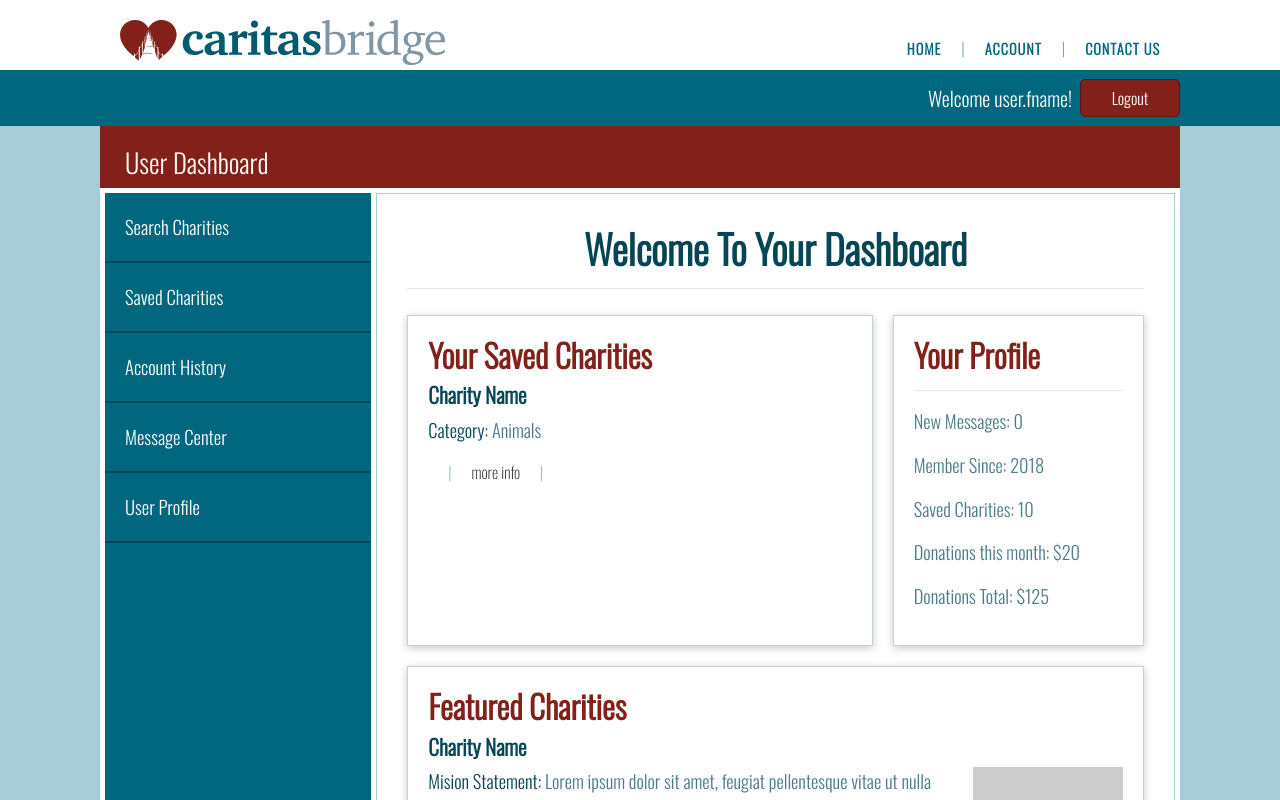
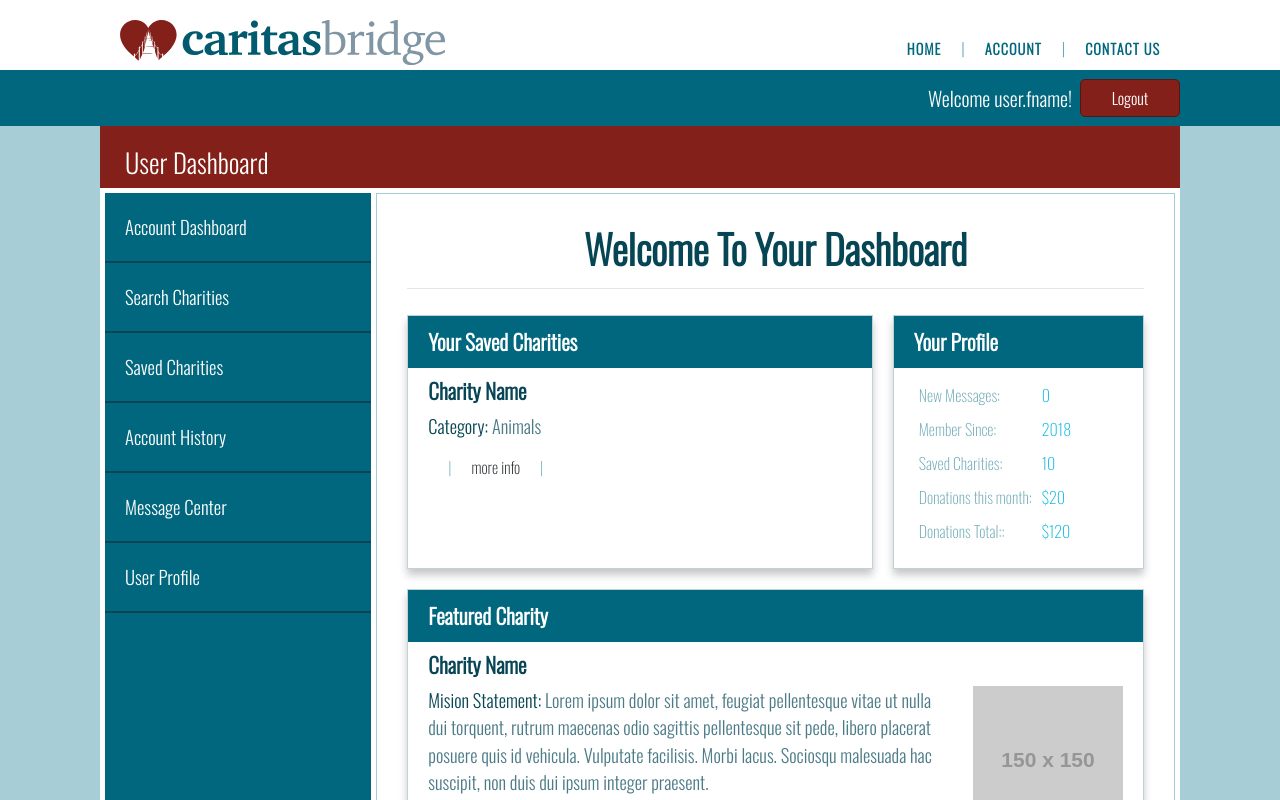
Before and after one commit to caspershih/caritas-bridge, a React (Create React App) app in the folder client/: page /Account in a window 1280 px wide. Shown: the top 800 px of the page. Built offline with nearby package versions, Linux system fonts and the light colour scheme; no server answers.

Commit message:
added page styling to User Dashboard Landing Page

```diff
--- a/client/src/pages/Dashboard/Account.js
+++ b/client/src/pages/Dashboard/Account.js
@@ -20,19 +20,38 @@ const Account = () => (
             <div className="resultsDiv">
                 <h1>Welcome To Your Dashboard</h1>
                 <hr />
+
                 <div className="flexRow">
                     <div className="dashProfile">
-                        <h2>Your Profile</h2>
-                        <hr />
-                        <p>New Messages: 0</p>
-                        <p>Member Since: 2018</p>
-                        <p>Saved Charities: 10</p>
-                        <p>Donations this month: $20</p>
-                        <p>Donations Total: $125</p>
+                        <div className="dashTitles">Your Profile</div>
+                        <table>
+                            <tbody>
+                                <tr>
+                                    <td>New Messages:</td>
+                                    <td><font color="#0eb8de">0</font></td>
+                                </tr>
+                                <tr>
+                                    <td>Member Since:</td>
+                                    <td><font color="#0eb8de">2018</font></td>
+                                </tr>
+                                <tr>
+                                    <td>Saved Charities:</td>
+                                    <td><font color="#0eb8de">10</font></td>
+                                </tr>
+                                <tr>
+                                    <td>Donations this month:</td>
+                                    <td><font color="#0eb8de">$20</font></td>
+                                </tr>
+                                <tr>
+                                    <td>Donations Total::</td>
+                                    <td><font color="#0eb8de">$120</font></td>
+                                </tr>
+                            </tbody>
+                        </table>
                     </div>
 
                     <div className="dashDiv">
-                        <h2>Your Saved Charities</h2>
+                    <div className="dashTitles">Your Saved Charities</div>
                         <h4>Charity Name</h4>
                         <p><font color="#064554">Category:</font> Animals</p>
                         <span>|</span>more info<span>|</span>
@@ -40,7 +59,7 @@ const Account = () => (
                 </div>
 
                 <div className="featuredDiv">
-                <h2>Featured Charities</h2>
+                <div className="dashTitles">Featured Charity</div>
                 <h4>Charity Name</h4>
                     <img className="logo" src="https://via.placeholder.com/150x150" alt="Charity Logo"></img>
                     <p><font color="#064554">Mision Statement:</font> Lorem ipsum dolor sit amet, feugiat pellentesque vitae ut nulla dui
@@ -54,7 +73,6 @@ const Account = () => (
                     <p><font color="#064554">Web Site:</font><a target="_blank" rel="noopener noreferrer" href="http://google.com"> www.thischaritywebsite.com</a></p>
 
                     <button name="organization._id" className="btn btn-primary" onClick="saveCharity"> Save This</button>
-                    <div className="spacer"><hr /></div>
                 </div>
             </div>
             </div>
--- a/client/src/pages/Dashboard/User.css
+++ b/client/src/pages/Dashboard/User.css
@@ -243,7 +243,7 @@ td {
     background-color: white;
     border: 1px solid #bed3d8;
     padding: 20px;
-    box-shadow: 0px 2px 8px rgba(0, 0, 0, 0.221);
+    box-shadow: 0px 6px 8px rgba(0, 0, 0, 0.221);
     margin: 10px 10px 10px 0px;
 }
 
@@ -252,7 +252,7 @@ td {
     background-color: white;
     border: 1px solid #bed3d8;
     padding: 20px;
-    box-shadow: 0px 2px 8px rgba(0, 0, 0, 0.221);
+    box-shadow: 0px 6px 8px rgba(0, 0, 0, 0.221);
     margin: 10px 0px 10px 10px;
 }
 
@@ -262,8 +262,17 @@ td {
     background-color: white;
     border: 1px solid #bed3d8;
     padding: 20px;
-    box-shadow: 0px 2px 8px rgba(0, 0, 0, 0.221);
+    box-shadow: 0px 6px 8px rgba(0, 0, 0, 0.221);
     margin: 10px 0px 0px 0px;
+}
+
+.dashTitles {
+    background-color: #00677e;
+    color: white;
+    font-weight: 700;
+    font-size: 16pt;
+    padding: 10px 20px;
+    margin: -20px -20px 10px -20px;
 }
 
 /*   Message Center Styling   */
--- a/client/src/pages/Dashboard/UserNav.js
+++ b/client/src/pages/Dashboard/UserNav.js
@@ -6,6 +6,7 @@ import "./User.css";
 const UserNav = () => (
 <div>
 
+        <Link to="Account"><div className="leftNav">Account Dashboard</div></Link>
         <Link to="Search"><div className="leftNav">Search Charities</div></Link>
         <Link to="Saved"><div className="leftNav">Saved Charities</div></Link>
         <Link to="History"><div className="leftNav">Account History</div></Link>
```
